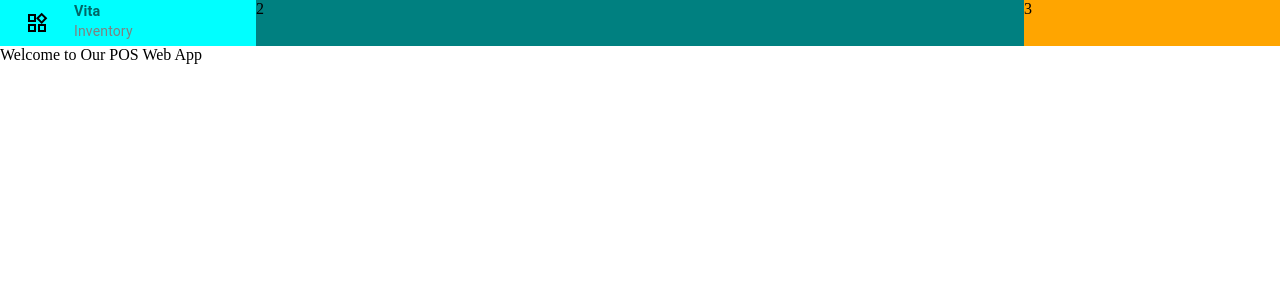
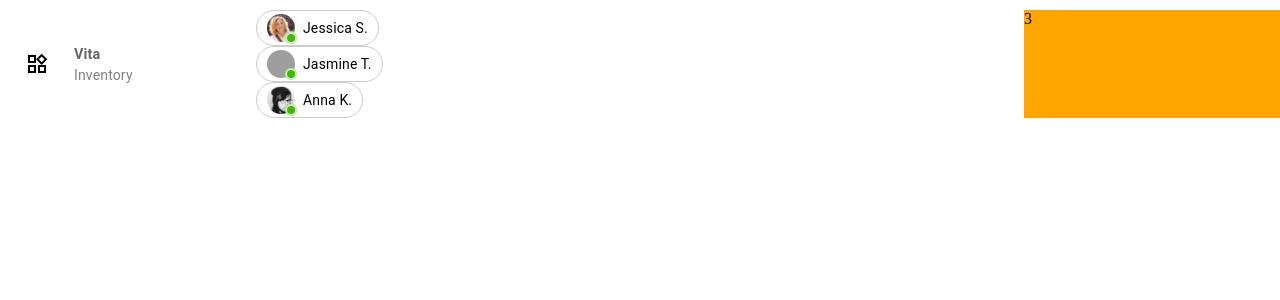
Before and after one commit to 0xlarmideh/pos-sales-app, a Next.js app: page / in a window 1280 px wide. Shown: the top 300 px of the page. Built offline with nearby package versions, Linux system fonts and the light colour scheme; grey boxes are pictures that could not be loaded.

Commit message:
added NavAvatar Items

```diff
--- a/components/Hamburger.tsx
+++ b/components/Hamburger.tsx
@@ -1,6 +1,6 @@
 import * as React from "react";
 import { Box } from "@mui/material";
-import { green300 } from "../config/colors";
+import { green300, black600 } from "../config/colors";
 import Button from "@mui/material/Button";
 import Menu from "@mui/material/Menu";
 import MenuItem from "@mui/material/MenuItem";
@@ -11,6 +11,7 @@ import VisibilityOutlinedIcon from "@mui/icons-material/VisibilityOutlined";
 import BorderColorOutlinedIcon from "@mui/icons-material/BorderColorOutlined";
 import FileCopyOutlinedIcon from "@mui/icons-material/FileCopyOutlined";
 import LegendToggleOutlinedIcon from "@mui/icons-material/LegendToggleOutlined";
+import Typography from "@mui/material/Typography";
 
 const Hamburger = () => {
   const [anchorEl, setAnchorEl] = React.useState<null | HTMLElement>(null);
@@ -26,7 +27,13 @@ const Hamburger = () => {
     setActiveNav("false");
   };
   return (
-    <Box>
+    <Box
+      sx={{
+        display: "flex",
+        justifyContent: "center",
+        alignItems: "center",
+      }}
+    >
       <Button
         id="basic-button"
         aria-controls={open ? "basic-menu" : undefined}
@@ -106,6 +113,30 @@ const Hamburger = () => {
           Track Supply Orders
         </MenuItem>
       </Menu>
+      <Box
+        sx={{
+          display: {
+            xs: "none",
+            sm: "flex",
+            flexDirection: "column",
+          },
+        }}
+      >
+        <Typography
+          variant="h6"
+          sx={{
+            fontSize: "0.9rem",
+            fontWeight: 600,
+            marginBottom: "-2px",
+            color: black600,
+          }}
+        >
+          Vita
+        </Typography>
+        <Typography variant="body2" sx={{ color: "gray" }}>
+          Inventory
+        </Typography>
+      </Box>
     </Box>
   );
 };
--- /dev/null
+++ b/components/NavAvatar.tsx
@@ -0,0 +1,90 @@
+import { Box, Typography } from "@mui/material";
+import * as React from "react";
+import { styled } from "@mui/material/styles";
+import Badge from "@mui/material/Badge";
+import Avatar from "@mui/material/Avatar";
+import { gray500 } from "../config/colors";
+
+const data = [
+  {
+    id: 1,
+    name: "Jessica S.",
+    avatar: "/0.jpg",
+  },
+  {
+    id: 2,
+    name: "Jasmine T.",
+    avatar: "/1.jpg",
+  },
+  {
+    id: 3,
+    name: "Anna K.",
+    avatar: "/50.jpg",
+  },
+];
+const StyledBadge = styled(Badge)(({ theme }) => ({
+  "& .MuiBadge-badge": {
+    backgroundColor: "#44b700",
+    color: "#44b700",
+    boxShadow: `0 0 0 2px ${theme.palette.background.paper}`,
+    "&::after": {
+      position: "absolute",
+      top: 0,
+      left: 0,
+      width: "80%",
+      height: "80%",
+      borderRadius: "50%",
+      animation: "ripple 1.2s infinite ease-in-out",
+      border: "1px solid currentColor",
+      content: '""',
+    },
+  },
+  "@keyframes ripple": {
+    "0%": {
+      transform: "scale(.8)",
+      opacity: 1,
+    },
+    "100%": {
+      transform: "scale(2)",
+      opacity: 0,
+    },
+  },
+}));
+
+const NavAvatar = () => {
+  return (
+    <>
+      {data.map((item: any) => (
+        <Box
+          key={item.id}
+          sx={{
+            border: "1px solid #cccccc",
+            borderRadius: 10,
+            width: "fit-content",
+            padding: "3px 10px",
+            display: "flex",
+            alignItems: "center",
+            gap: 1,
+          }}
+        >
+          <StyledBadge
+            overlap="circular"
+            anchorOrigin={{ vertical: "bottom", horizontal: "right" }}
+            variant="dot"
+          >
+            <Avatar
+              alt={item.name}
+              src={item.avatar}
+              sx={{ width: 28, height: 28 }}
+            />
+          </StyledBadge>
+          <Typography variant="body2" sx={{ fontSize: 14 }}>
+            {item.name}
+          </Typography>
+        </Box>
+      ))}
+    </>
+  );
+};
+
+export default NavAvatar;
--- a/components/Navbar.tsx
+++ b/components/Navbar.tsx
@@ -1,64 +1,29 @@
 import { Box } from "@mui/material";
-import Typography from "@mui/material/Typography";
-import { black600 } from "../config/colors";
 import Hamburger from "./Hamburger";
+import NavAvatar from "./NavAvatar";
 
 const Navbar = () => {
   return (
     <Box
       sx={{
         display: "flex",
+        marginTop: "10px",
       }}
     >
       <Box
         sx={{
           display: "flex",
           flex: 1,
-          backgroundColor: "aqua",
         }}
       >
-        <Box
-          sx={{
-            display: "flex",
-            justifyContent: "center",
-            alignItems: "center",
-          }}
-        >
-          <Hamburger />
-        </Box>
-        <Box
-          sx={{
-            display: {
-              xs: "none",
-              sm: "flex",
-
-              flexDirection: "column",
-            },
-          }}
-        >
-          <Typography
-            variant="h6"
-            sx={{
-              fontSize: "0.9rem",
-              fontWeight: 600,
-              marginBottom: "-2px",
-              color: black600,
-            }}
-          >
-            Vita
-          </Typography>
-          <Typography variant="body2" sx={{ color: "gray" }}>
-            Inventory
-          </Typography>
-        </Box>
+        <Hamburger />
       </Box>
       <Box
         sx={{
           flex: 3,
-          backgroundColor: "teal",
         }}
       >
-        2
+        <NavAvatar />
       </Box>
       <Box
         sx={{
--- a/src/pages/index.tsx
+++ b/src/pages/index.tsx
@@ -1,6 +1,4 @@
-import { Box } from "@mui/system";
 import Head from "next/head";
-import { red100 } from "../../config/colors";
 
 export default function Home() {
   return (
@@ -14,11 +12,7 @@ export default function Home() {
         <meta name="viewport" content="width=device-width, initial-scale=1" />
         <link rel="icon" href="/favicon.png" />
       </Head>
-      <main>
-        <Box sx={{ width: "100%", color: red100 }}>
-          Welcome to Our POS Web App
-        </Box>
-      </main>
+      <main></main>
     </>
   );
 }
```
Also changed, not shown: public/0.jpg (added), public/50.jpg (added).
